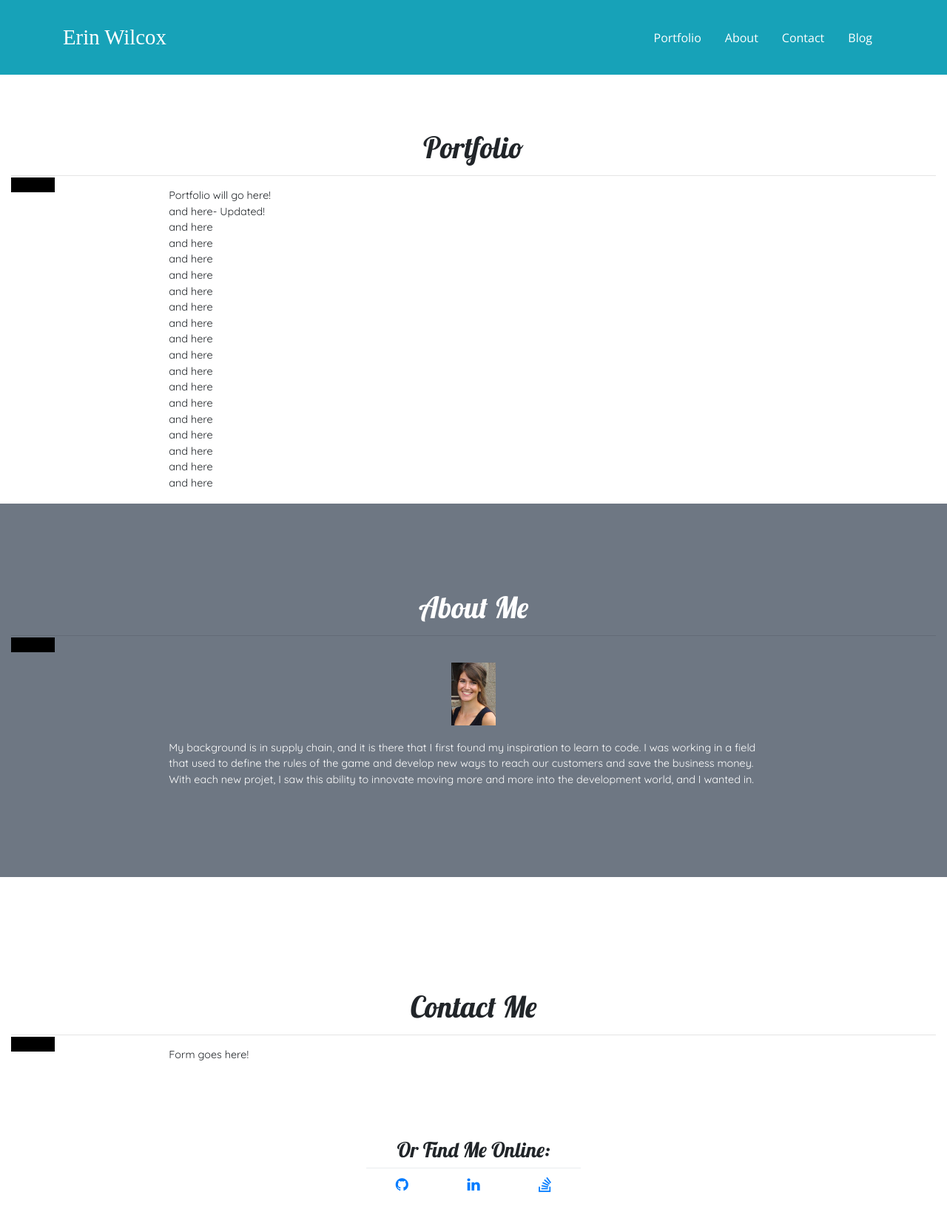
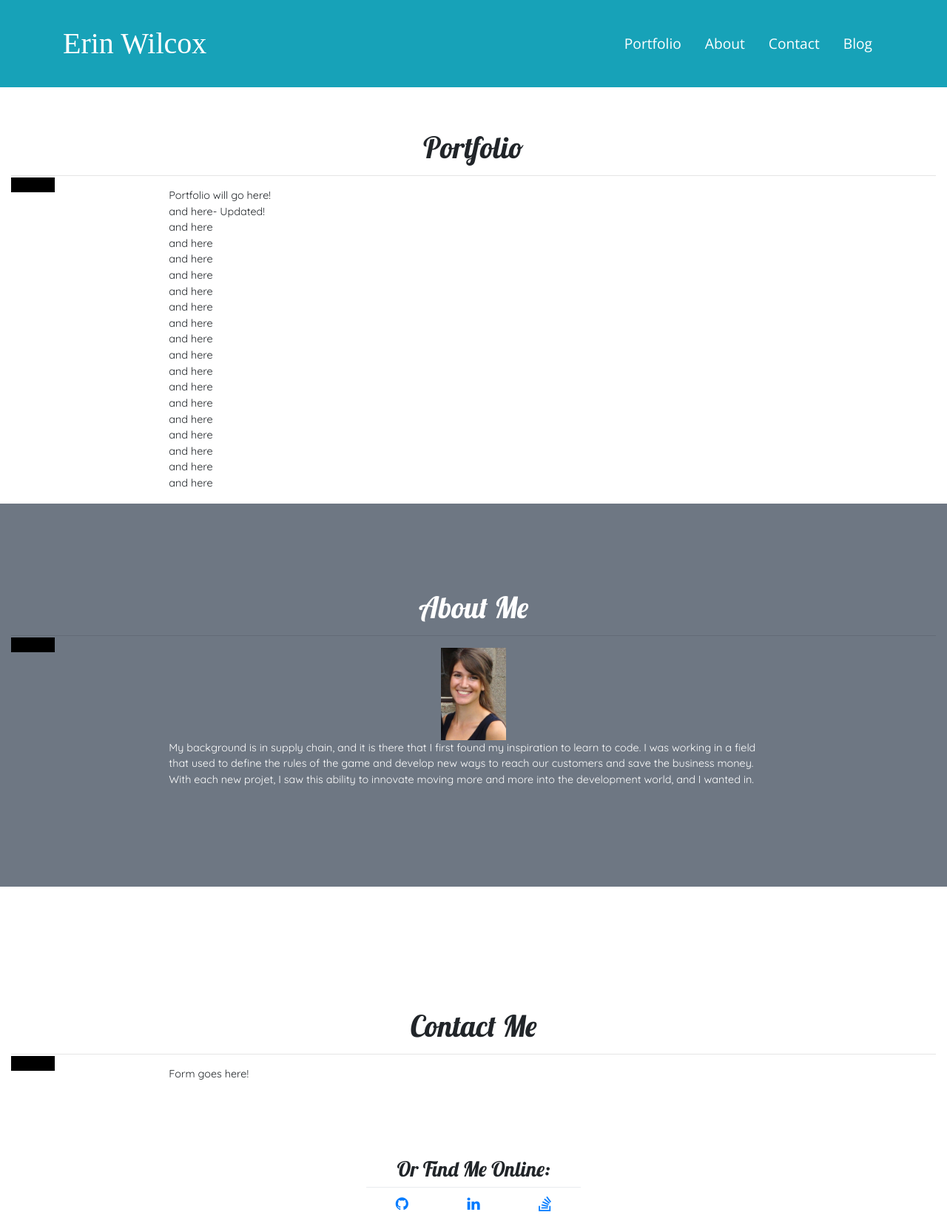
Before and after one commit to brookin8/brookin8.github.io, a Jekyll site: the page built from index.html, in a window 1280 px wide. Shown: the whole page at 74% size. Built offline with Jekyll 4.4.1, drawn with Linux system fonts in a browser that asks for light colours; some web fonts are replaced; before the commit the page ends 1640 px from its top, so only the background shows below that.

Commit message:
Make symbol in hr larger and add white hr

```diff
--- a/_includes/header.html
+++ b/_includes/header.html
@@ -24,8 +24,8 @@
       <div class="p-3 mb-2 bg-info text-white">
         <nav class="navbar navbar-default">
           <div class="container">
-                  <a class ="navbar-brand" style="color:#ffffff; font-family: 'Atomic Age', cursive; font-size: 180%;" href="/">Erin Wilcox</a>
-                  <ul class="nav justify-content-end" style="font-size: 100%; font-family: 'Open Sans', sans-serif;">
+                  <a class ="navbar-brand" style="color:#ffffff; font-family: 'Atomic Age', cursive; font-size: 250%;" href="/">Erin Wilcox</a>
+                  <ul class="nav justify-content-end" style="font-size: 120%; font-family: 'Open Sans', sans-serif;">
                     <li class ="nav-item"><a class ="nav-link" href="/#portfolio" style ="color:#ffffff;">Portfolio</a></li>
                     <li class ="nav-item"><a class ="nav-link" href="/#about" style ="color:#ffffff;">About</a></li>
                     <li class ="nav-item"><a class ="nav-link" href="/#contact" style ="color:#ffffff;">Contact</a></li>
--- a/index.html
+++ b/index.html
@@ -9,6 +9,7 @@
 		hr:before {
 		  content: "\2727"; /* section sign */
 		  background-color: black;
+		  height:2em;
 		  color:black;
 		  display: inline; /* for vertical centering and background knockout */
 		  position:relative;
@@ -18,11 +19,36 @@
 		hr:after {
 		  content: "\2727"; /* section sign */
 		  background-color: black;
+		  height: 2em;
 		  color:black;
 		  display: inline; /* for vertical centering and background knockout */
 		  position:relative;
 		  padding: 0 0.5em; /* size of background color knockout */
 		}
+
+		hr.white:before {
+			content: "\2727"; /* section sign */
+		  background-color: white;
+		  height:5px;
+		  color:white;
+		  display: inline; /* for vertical centering and background knockout */
+		  position:relative;
+		  padding: 0 0.5em; /* size of background color knockout */
+
+		}
+
+		hr.white:after {
+			content: "\2727"; /* section sign */
+		  background-color: white;
+		  height:5px;
+		  color:white;
+		  display: inline; /* for vertical centering and background knockout */
+		  position:relative;
+		  padding: 0 0.5em; /* size of background color knockout */
+		}
+
+
+
 	</style>
 </head>
 
@@ -67,16 +93,16 @@
 
 		<section id ="about">
 			<div class ="container-fluid" style="background-color:#6E7783;color:white;padding-top:118px">
-				<div style= "margin:auto; vertical-align:center; padding-bottom:105px">
+				<div style= "margin:auto; vertical-align:center; padding-bottom:118px">
 					<div class="row justify-content-center">
 						<div class = "col">
 							<h1 style="text-align:center;font-family: 'Lobster', cursive;">About Me</h1>
-							<hr>
+							<hr class = "white-hr">
 						</div>
 					</div>
 					<div class ="row justify-content-center">
 						<div class ="col-4">
-							<img src="/About_Me.jpg" style="padding:20px;">
+							<img src="/About_Me.jpg" style="padding:;">
 						</div>
 					</div>
 					<div class="row justify-content-center">
@@ -94,7 +120,7 @@
 				<br>
 				<div class = "row justify-content-center">
 					<div class = "col">
-						<h1 style="text-align:center;padding-top:105px; font-family: 'Lobster', cursive;">Contact Me</h1>
+						<h1 style="text-align:center;padding-top:118px; font-family: 'Lobster', cursive;">Contact Me</h1>
 						<hr>
 					</div>
 				</div>
```
